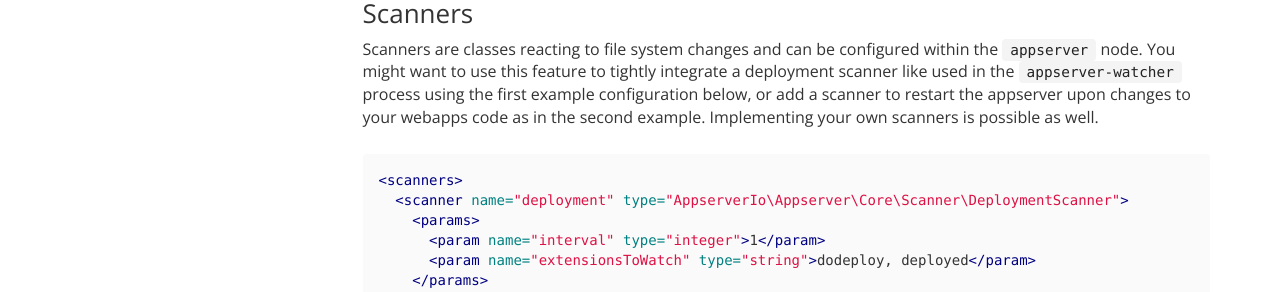
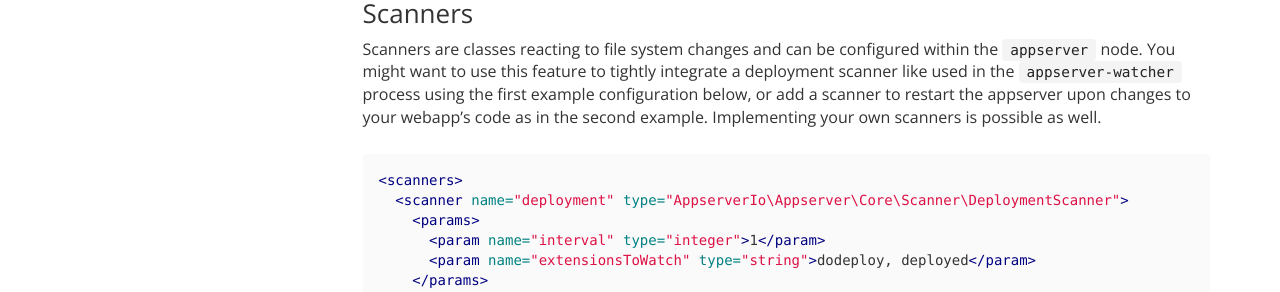
Before and after one commit to appserver-io/appserver, a Jekyll site: the page built from _docs/configuration.md, in a window 1280 px wide and 900 px high, scrolled down 6828 px. Shown: the part 177-469 px from the top of the window. Built offline with Jekyll 4.4.1, drawn with Linux system fonts in a browser that asks for light colours; nearby versions of some CDN libraries; library files that are not in the unit come from our copies; Markdown is read by kramdown in place of the engine named in the settings; some of the changed text lies outside the part shown.

Commit message:
Update configuration.md

````diff
--- a/_docs/configuration.md
+++ b/_docs/configuration.md
@@ -638,7 +638,7 @@ The shown example creates data sources configured within the application.
 
 Scanners are classes reacting to file system changes and can be configured within the `appserver` node.
 You might want to use this feature to tightly integrate a deployment scanner like used in the `appserver-watcher` process using the first example configuration below, or
-add a scanner to restart the appserver upon changes to your webapps code as in the second example.
+add a scanner to restart the appserver upon changes to your webapp's code as in the second example.
 Implementing your own scanners is possible as well.
 
 ```xml
````
Also changed, not shown: other parts of _docs/configuration.md (+1 -1 lines).
